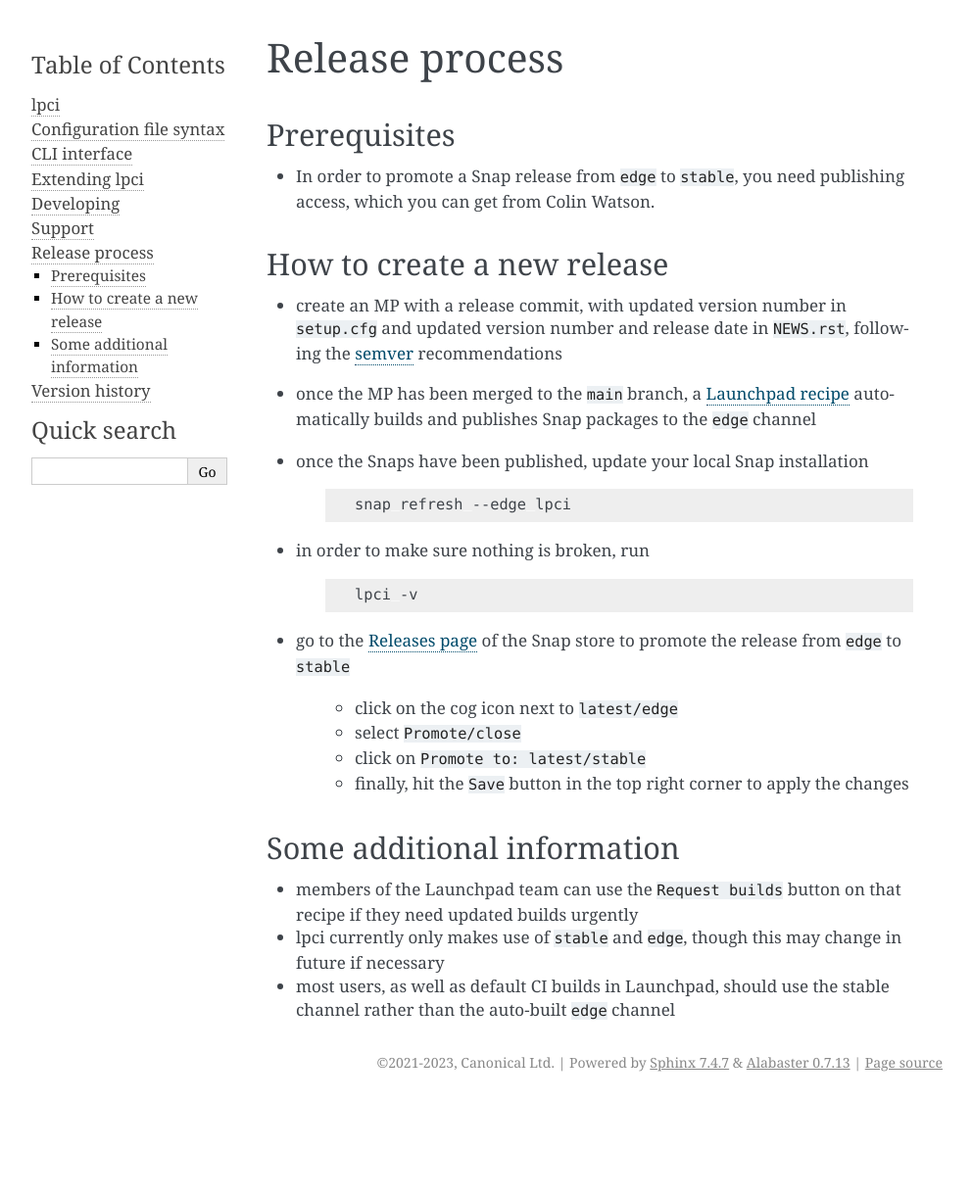
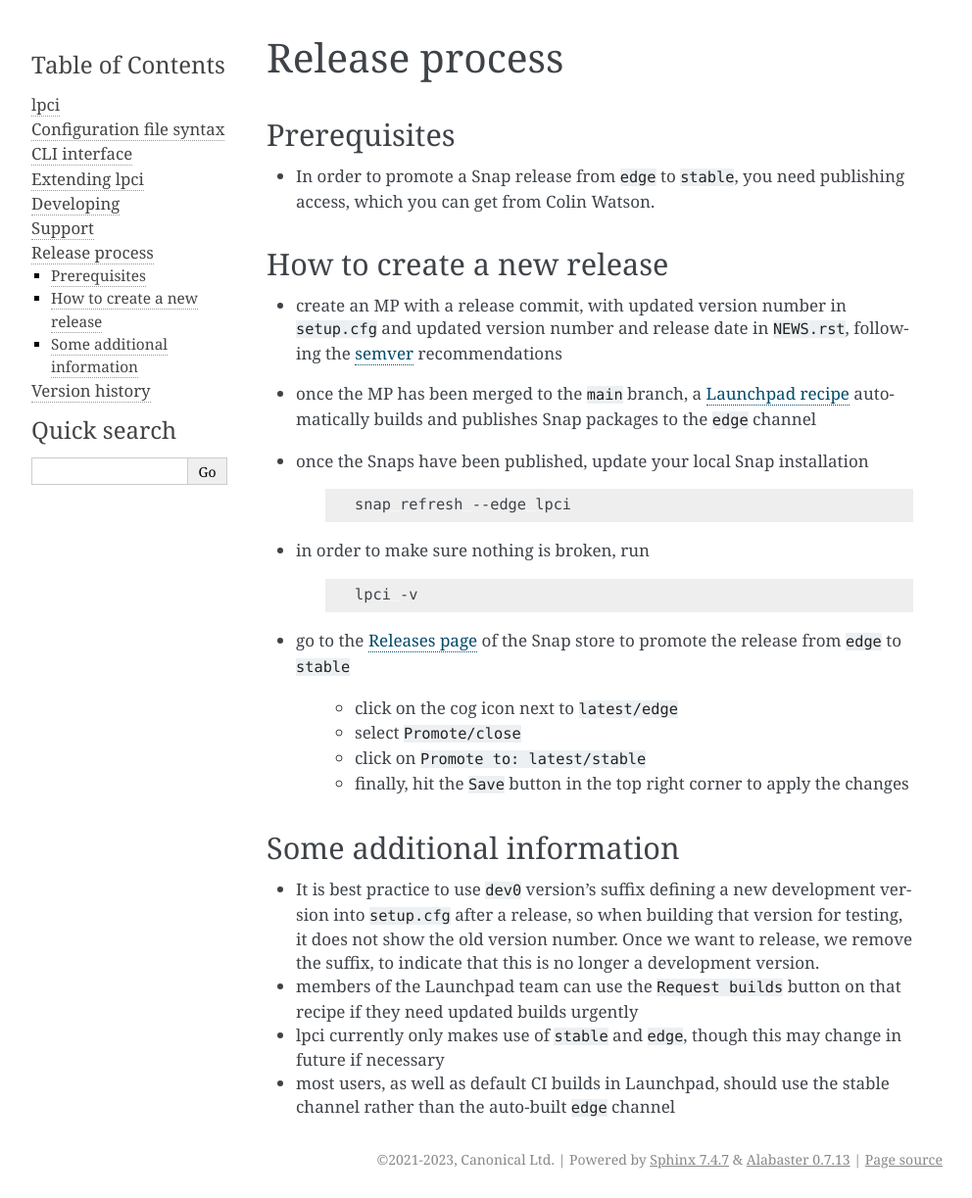
Before and after one commit to tushar5526/lpci-mirror, a Sphinx documentation site: the page built from docs/release-process.rst, in a window 1280 px wide. Shown: the whole page at 98% size, without its empty margins (148-1140 px from the left). Built offline with Sphinx 7.4.7, drawn with Linux system fonts in a browser that asks for light colours; before the commit the page ends 1124 px from its top, so only the background shows below that.

Commit message:
Added dev0 suffix to docs

```diff
--- a/NEWS.rst
+++ b/NEWS.rst
@@ -1,6 +1,11 @@
 ===============
 Version history
 ===============
+
+0.1.2 (unreleased)
+==================
+
+- Add a ``dev0`` suffix documentation.
 
 0.1.1 (2023-04-21)
 ==================
--- a/docs/release-process.rst
+++ b/docs/release-process.rst
@@ -41,6 +41,11 @@ How to create a new release
 
 Some additional information
 ***************************
+- It is best practice to use ``dev0`` version's suffix defining a new
+  development version into ``setup.cfg`` after a release,
+  so when building that version for testing, it does not show the old version number.
+  Once we want to release, we remove the suffix, to indicate that
+  this is no longer a development version.
 
 - members of the Launchpad team can use the ``Request builds`` button
   on that recipe if they need updated builds urgently
--- a/setup.cfg
+++ b/setup.cfg
@@ -1,6 +1,6 @@
 [metadata]
 name = lpci
-version = 0.1.1
+version = 0.1.2.dev0
 description = Runner for Launchpad CI jobs
 long_description = file: README.rst
 long_description_content_type = text/x-rst
```
